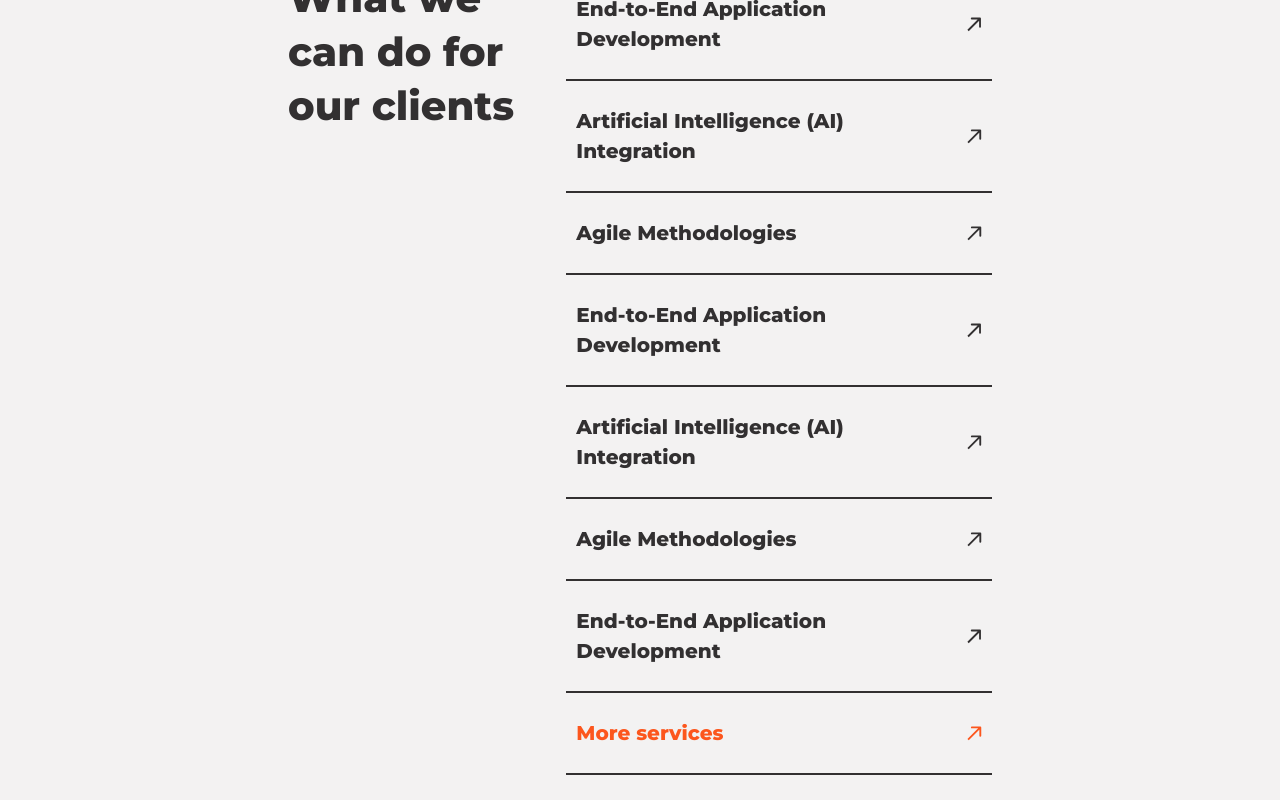
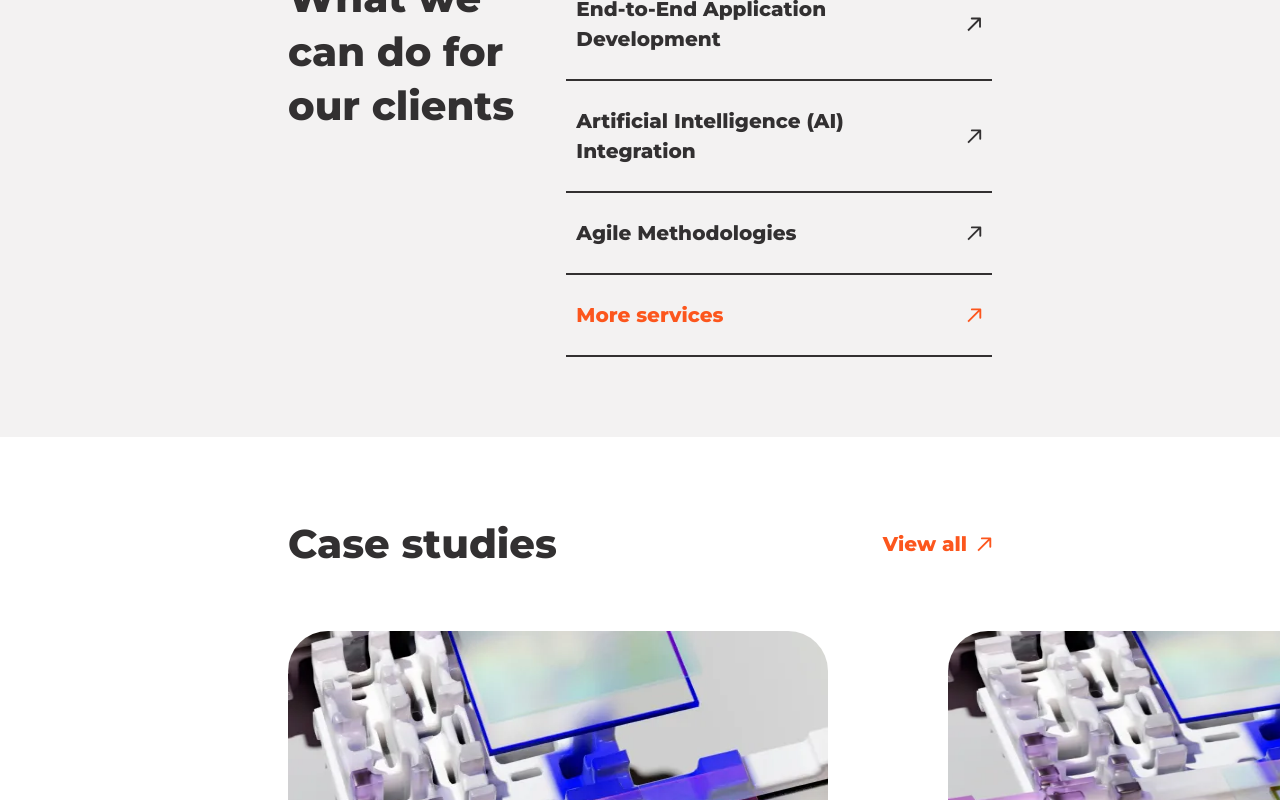
Before and after one commit to skabanets/sonomics, a React (Vite) app: page / in a window 1280 px wide. Shown: the part 2107-2907 px from the top of the page. Built offline with nearby package versions, Linux system fonts and the light colour scheme.

Commit message:
Update Services section

```diff
--- a/src/sections/Home/Services.tsx
+++ b/src/sections/Home/Services.tsx
@@ -7,12 +7,14 @@ import { CustomTitle, Divider } from "../../components";
 import { services, routes, slideInWithFade } from "../../constants";
 
 export const Services = () => {
+  const servicesLinks = services.slice(0, 3);
+
   return (
     <section className="bg-secondaryBgColor py-[80px]">
       <motion.div className="container flex flex-row justify-between" {...slideInWithFade}>
         <h2 className="w-[412px] pt-[4px]">What we can do for our clients</h2>
         <div className="flex w-[630px] flex-col gap-[25px]">
-          {services.map((service) => (
+          {servicesLinks.map((service) => (
             <React.Fragment key={service.id}>
               <Divider />
               <Link to={service.link} className="group">
```
